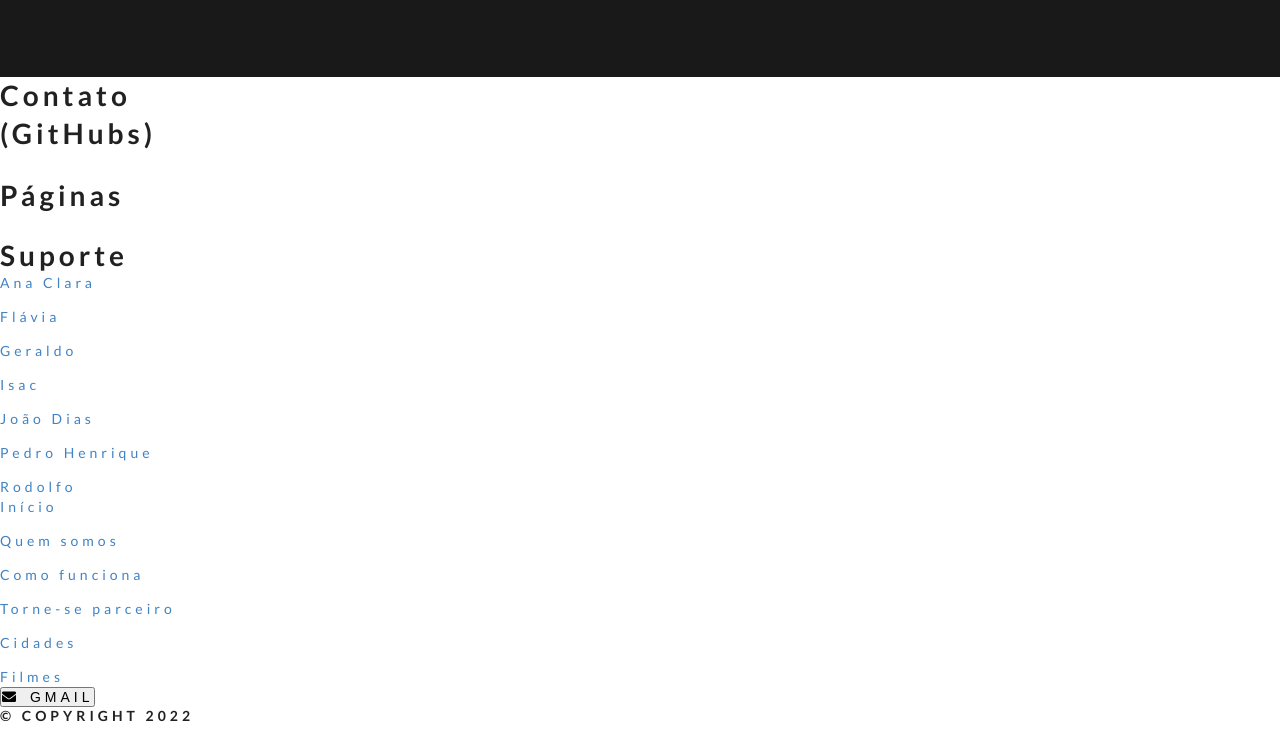
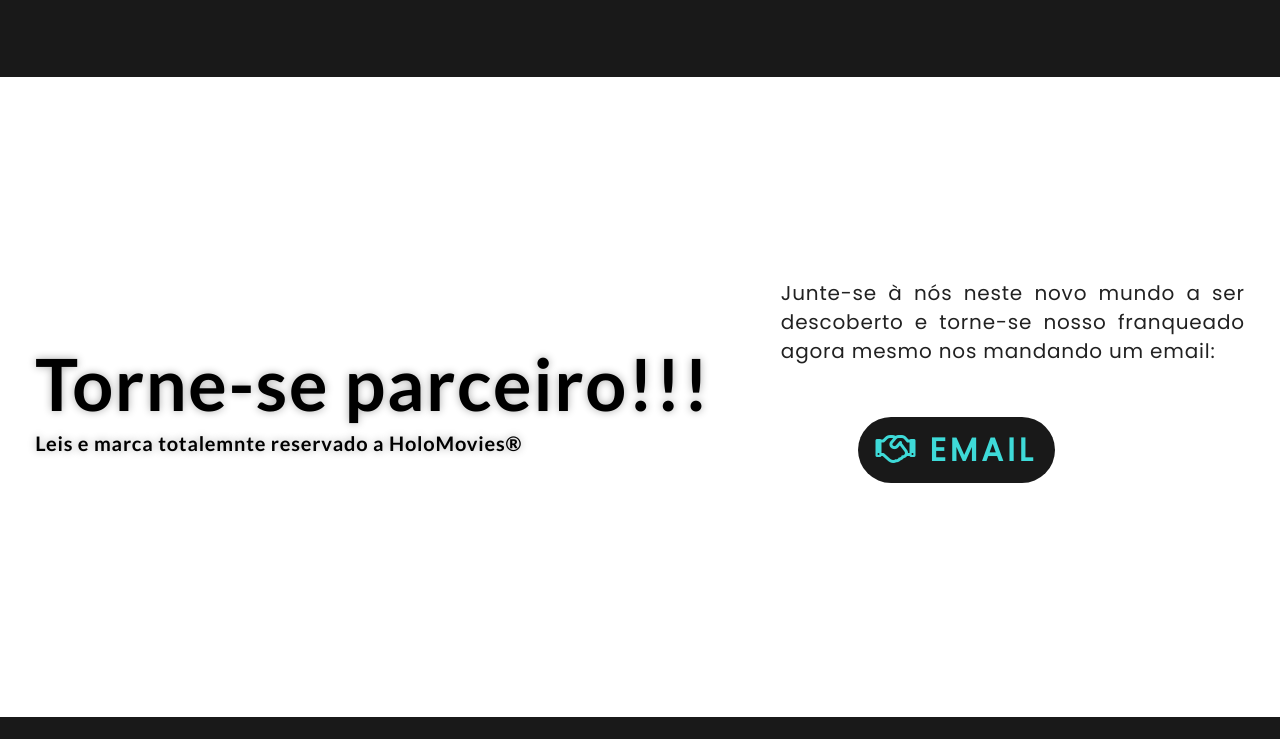
Before and after one commit to oBST01/holomovies, a plain HTML site: page index.html in a window 1280 px wide. Shown: the part 3315-4054 px from the top of the page. Drawn offline with nearby package versions, Linux system fonts and the light colour scheme; a web font is replaced by a local one.

Commit message:
Franchise page

```diff
--- a/css/index.css
+++ b/css/index.css
@@ -76,7 +76,7 @@
     font-weight: bold;
     color:#ffffff;
     margin: 4vh;
-  }
+}
 
 /* Animations */
 
@@ -87,7 +87,7 @@
     color: #ffffff;
     background-color: #191919;
     cursor: pointer;
-  }
+}
 
 /* Third Article */
 
@@ -119,3 +119,47 @@
     font-family: Poppins;
     font-size: 3.5vh;
 }
+
+/* Fourth Article */
+
+.divFr{
+    display: flex;
+    align-items: center;
+    width: 100%;
+    height: 80vh;
+    justify-content: space-around;
+    font-family: Poppins;
+}
+.divContentFr{
+    width: 58vh;
+}
+.buttomFr{
+    background-color: #191919;
+    padding: 1.5vh 2vh 1.5vh 2vh;
+    border-radius: 5vh;
+    font-family: Poppins;
+    font-size: 4vh;
+    margin-right: -3.8vh;
+    border-color: #ffffff00;
+    font-weight: bold;
+    color:#3EDAD8;
+    margin: 4vh 4vh 4vh 6vw;
+}
+.titleFr{
+    font-size: 9vh;
+    letter-spacing: 0.2vh;
+    font-weight: bold;
+    color: #000000;
+    text-shadow: 0 0 1vh #00000054;
+}
+.pFr{
+    letter-spacing: 0.1vh;
+    font-size: 2.5vh;
+    text-align: justify;
+}
+.buttomFr:hover {
+    transition-delay: 0.08s;
+    transition: 0.3s;
+    transform: scale(1.05);
+    cursor: pointer;
+}
--- a/css/main.css
+++ b/css/main.css
@@ -10,6 +10,7 @@
 
 html {
   scroll-behavior: smooth;
+  cursor: default;
 }
 
 body.main {
--- a/index.html
+++ b/index.html
@@ -83,66 +83,20 @@
 
   <article id="articleFr">
     <div class="divFr">
-
+      <div class="divTitleFr">
+        <h1 class="titleFr">Torne-se parceiro!!!<p class="pFr">Leis e marca totalemnte reservado a HoloMovies®</p></h1>
+      </div>
+      <div class="divContentFr">
+        <p class="pFr">Junte-se à nós neste novo mundo a ser descoberto e torne-se nosso franqueado agora mesmo nos mandando um email:</p>
+        <a href="mailto:holomoviescontact@gmail.com">
+          <button class="buttomFr">
+            <i class="handshake outline icon"></i>
+            EMAIL
+          </button>
+        </a>
+      </div>
     </div>
   </article>
-
-
-
-
-
-
-
-
-
-
-
-
-
-
-
-
-
-
-  <footer>
-    <div class="div1Footer">
-      <div class="divTitle">
-        <h1 class="title" id="title1">Contato<p class="github">(GitHubs)</p></h1>
-        <h1 class="title">Páginas</h1>
-        <h1 class="title">Suporte</h1>
-      </div>
-      <div class="divContent">
-        <div class="div1">
-          <p><a class="aFooter" href="https://github.com/anaclarasantza">Ana Clara</a></p>
-          <p><a class="aFooter" href="https://github.com/httpsFlavia">Flávia</a></p>
-          <p><a class="aFooter" href="https://github.com/Geraldo-B-Neto">Geraldo</a></p>
-          <p><a class="aFooter" href="https://github.com/Isac471">Isac</a></p>
-          <p><a class="aFooter" href="https://github.com/Joao-V-Dias">João Dias</a></p>
-          <p><a class="aFooter" href="https://github.com/rachzy">Pedro Henrique</a></p>
-          <p><a class="aFooter" href="https://github.com/oBST01">Rodolfo</a></p>
-        </div>
-        <div class="div2">
-          <p><a class="aFooter" href="/index.html">Início</a></p>
-          <p><a class="aFooter" href="#articleShow">Quem somos</a></p>
-          <p><a class="aFooter" href="#articleHow">Como funciona</a></p>
-          <p><a class="aFooter" href="#articleFr">Torne-se parceiro</a></p>
-          <p><a class="aFooter" href="/cidades.html">Cidades</a></p>
-          <p><a class="aFooter" href="/filmes.html">Filmes</a></p>
-        </div>
-        <div class="div3">
-            <a class="aFooter" href="mailto:holomoviescontact@gmail.com">
-              <button class="buttom">
-                <i class="envelope icon"></i>
-                GMAIL
-              </button>
-            </a>
-        </div>
-      </div>
-      <div class="copy">
-        <h5>© COPYRIGHT 2022</h5>
-      </div>
-    </div>
-  </footer>
 
   <script
     src="https://code.jquery.com/jquery-3.1.1.min.js"
@@ -150,5 +104,6 @@
     crossorigin="anonymous"></script>
   <script src="/semantic/semantic.min.js"></script>
   <script type="module" src="components/menu/menu.js"></script>
+  <script type="module" src="components/footer/footer.js"></script>
 </body>
 </html>
```
